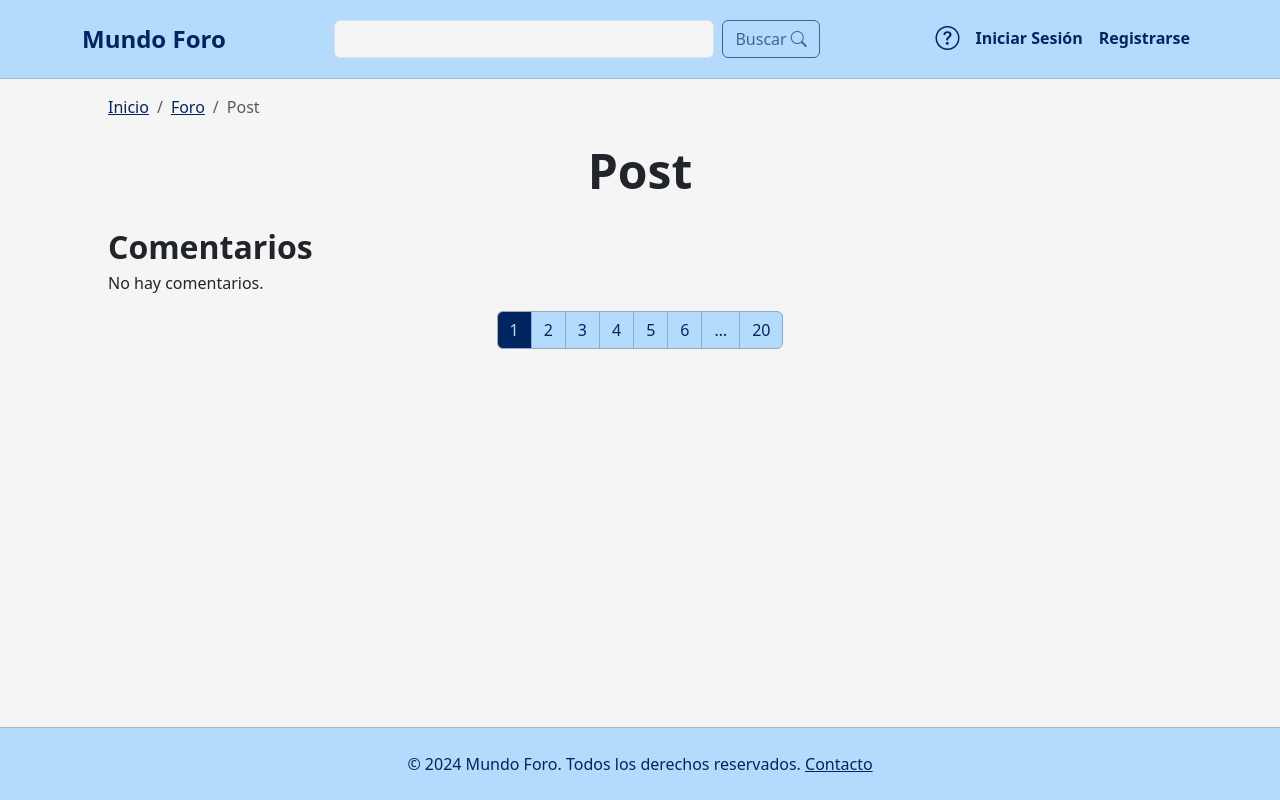
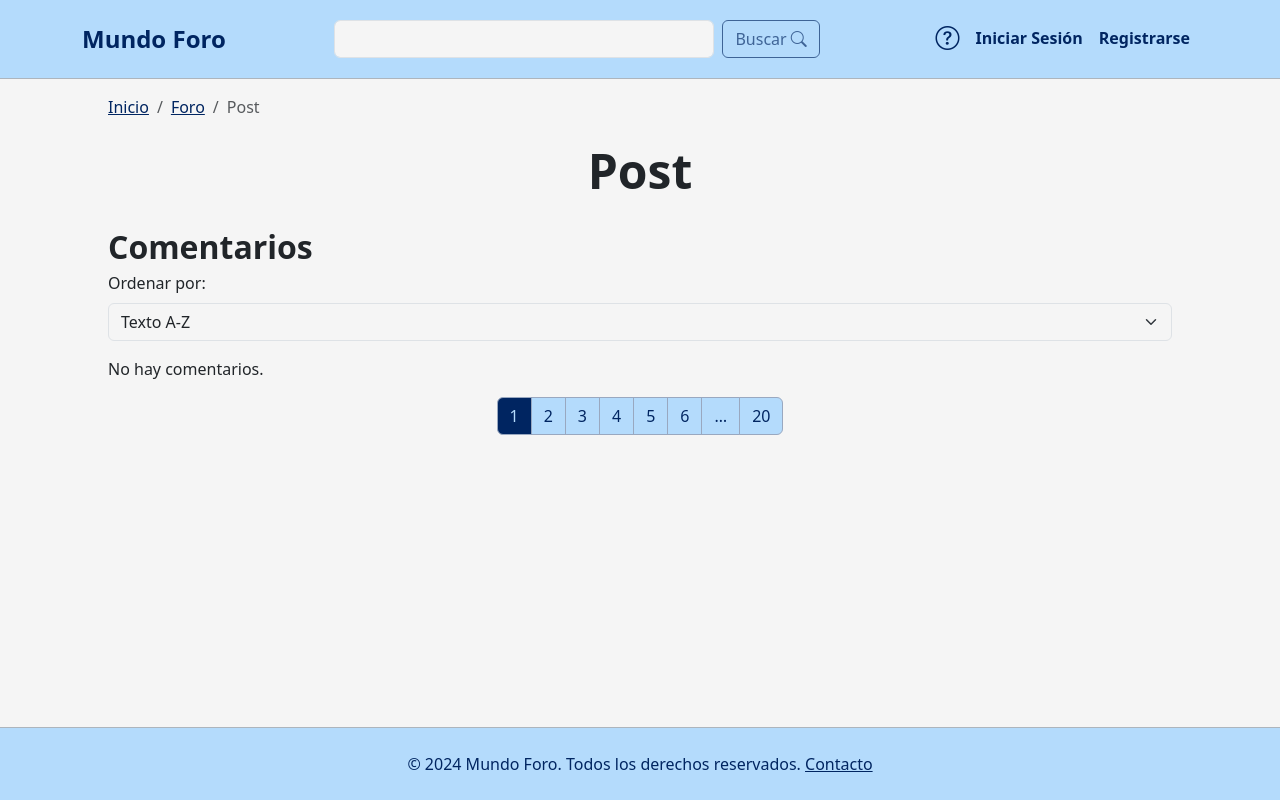
Before and after one commit to Croissanton/IU_Proyecto, a React (Create React App) app in the folder foro-mundo/: page /post/1 in a window 1280 px wide. Built offline with nearby package versions, Linux system fonts and the light colour scheme.

Commit message:
select de comentarios y mejores selects

```diff
--- a/foro-mundo/src/Pages/MainPage.js
+++ b/foro-mundo/src/Pages/MainPage.js
@@ -32,6 +32,9 @@ function MainPage() {
       localStorage.setItem("topics", JSON.stringify(defaultTopics));
       setTopics(defaultTopics);
     }
+
+    //Establecer el criterio de ordenación por defecto
+    setSortCriteria("nombreAZ");
   }, []);
 
   const handleTopicClick = (id) => {
@@ -53,13 +56,20 @@ function MainPage() {
 
   // Ordenar los tópicos según el criterio seleccionado
   const sortedTopics = [...topics].sort((a, b) => {
-    if (sortCriteria === "name") {
+    if (sortCriteria === "nombreAZ") {
       return a.topic.localeCompare(b.topic);
-    } else if (sortCriteria === "post_num") {
+    } else if (sortCriteria === "nombreZA") {
+      return b.topic.localeCompare(a.topic);
+    } else if (sortCriteria === "masPosts") {
       return b.post_num - a.post_num;
-    } else if (sortCriteria === "view_num") {
+    } else if (sortCriteria === "menosPosts") {
+      return a.post_num - b.post_num;
+    } else if (sortCriteria === "masVisitas") {
       return b.view_num - a.view_num;
+    } else if (sortCriteria === "menosVisitas") {
+      return a.view_num - b.view_num;
     }
+
     return 0;
   });
 
@@ -76,9 +86,12 @@ function MainPage() {
           <label className="me-2">Ordenar por:</label>
           <div className="d-flex justify-content-center">
             <select className="form-select me-2" onChange={(e) => handleSortChange(e.target.value)}>
-              <option value="name">Nombre</option>
-              <option value="post_num">Posts</option>
-              <option value="view_num">Visitas</option>
+              <option value="nombreAZ">Título A-Z</option>
+              <option value="nombreZA">Título Z-A</option>
+              <option value="masPosts">Más posts</option>
+              <option value="menosPosts">Menos posts</option>
+              <option value="masVisitas">Más visitas</option>
+              <option value="menosVisitas">Menos visitas</option>
             </select>
           </div>
         </div>
--- a/foro-mundo/src/Pages/PostPage.js
+++ b/foro-mundo/src/Pages/PostPage.js
@@ -26,6 +26,7 @@ function PostPage() {
   const [showModal, setShowModal] = useState(false);
   const { showToast } = useToast();
   const [comments, setComments] = useState([]);
+  const [sortCriteria, setSortCriteria] = useState("newest"); // Estado para el criterio de ordenación
   const navigate = useNavigate();
 
   const cookies = new Cookies();
@@ -43,6 +44,9 @@ function PostPage() {
       const currentPost = posts.find(post => post.id === postId);
       setPost(currentPost);
     }
+
+    //Establecer el criterio de ordenación por defecto
+    setSortCriteria("textoAZ");
   }, [postId]);
 
   // Cargar comentarios desde localStorage
@@ -202,6 +206,32 @@ function PostPage() {
     setCharacterCount(0);
   };
 
+  const handleSortChange = (criteria) => {
+    setSortCriteria(criteria);
+  };
+
+  const sortedComments = [...comments].sort((a, b) => {
+    if (sortCriteria === "textoAZ") {
+      return a.title.localeCompare(b.title);
+    } else if (sortCriteria === "textoZA") {
+      return b.title.localeCompare(a.title);
+    } else if (sortCriteria === "nuevo") {
+      return new Date(b.date) - new Date(a.date);
+    } else if (sortCriteria === "antiguo") {
+      return new Date(a.date) - new Date(b.date);
+    } else if (sortCriteria === "masPositivos") {
+      return b.upvotes - a.upvotes;
+    } else if (sortCriteria === "menosPositivos") {
+      return a.upvotes - b.upvotes;
+    } else if (sortCriteria === "masNegativos") {
+      return b.downvotes - a.downvotes;
+    } else if (sortCriteria === "menosNegativos") {
+      return a.downvotes - b.downvotes;
+    }
+
+    return 0;
+  });
+
   const category = post ? topics.find(topic => topic.id === parseInt(post.topicId)) : null;
 
   return (
@@ -214,7 +244,8 @@ function PostPage() {
           </Breadcrumb.Item>
           <Breadcrumb.Item active>{post ? post.title : "Post"}</Breadcrumb.Item>
         </Breadcrumb>
-        <label style={{ fontSize: "3rem", fontWeight: "bold", display: "block", textAlign: "center" }}>{post ? post.title : "Post"}</label>      </div>
+        <label style={{ fontSize: "3rem", fontWeight: "bold", display: "block", textAlign: "center" }}>{post ? post.title : "Post"}</label>
+      </div>
       {post && (
         <div className="container-xxl my-3">
           <PostCard
@@ -290,10 +321,28 @@ function PostPage() {
 
       <div className="container-xxl my-3">
         <label style={{ fontSize: "2rem", fontWeight: "bold" }}>Comentarios</label>
-        {comments.length === 0 ? (
+        <div className="mb-3">
+          <label htmlFor="sortSelect" className="form-label">Ordenar por:</label>
+          <select
+            id="sortSelect"
+            className="form-select"
+            value={sortCriteria}
+            onChange={(e) => handleSortChange(e.target.value)}
+          >
+            <option value="textoAZ">Texto A-Z</option>
+            <option value="textoZA">Texto Z-A</option>
+            <option value="reciente">Más recientes</option>
+            <option value="antiguo">Más antiguos</option>
+            <option value="masPositivos">Más votos positivos</option>
+            <option value="menosPositivos">Menos votos positivos</option>
+            <option value="masNegativos">Más votos negativos</option>
+            <option value="menosNegativos">Menos votos negativos</option>
+          </select>
+        </div>
+        {sortedComments.length === 0 ? (
           <p>No hay comentarios.</p>
         ) : (
-          comments.map((comment) => (
+          sortedComments.map((comment) => (
             <PostComment
               key={comment.id}
               id={comment.id}
--- a/foro-mundo/src/Pages/SearchPage.js
+++ b/foro-mundo/src/Pages/SearchPage.js
@@ -24,6 +24,9 @@ function SearchPage() {
     const storedPosts = JSON.parse(localStorage.getItem("posts")) || [];
     const filteredPosts = storedPosts.filter((post) => post.topicId === topicId);
     setPosts(filteredPosts);
+
+    //Establecer el criterio de ordenación por defecto
+    setSortCriteria("nombreAZ");
   }, [topicId]);
 
   const handlePostClick = (id) => {
@@ -45,15 +48,28 @@ function SearchPage() {
   const sortedPosts = [...posts].sort((a, b) => {
     if (sortCriteria === "title") {
       return a.title.localeCompare(b.title);
-    } else if (sortCriteria === "newest") {
+    } else if (sortCriteria === "nuevo") {
       return new Date(b.date) - new Date(a.date);
-    } else if (sortCriteria === "oldest") {
+    } else if (sortCriteria === "antiguo") {
       return new Date(a.date) - new Date(b.date);
-    } else if (sortCriteria === "view_num") {
+    } else if (sortCriteria === "ultimoNuevo") {
+      return new Date(b.lm_date) - new Date(a.lm_date);
+    } else if (sortCriteria === "ultimoAntiguo") {
+      return new Date(a.lm_date) - new Date(b.lm_date);
+    } else if (sortCriteria === "nombreAZ") {
+      return a.title.localeCompare(b.title);
+    } else if (sortCriteria === "nombreZA") {
+      return b.title.localeCompare(a.title);
+    } else if (sortCriteria === "masVisitas") {
       return b.view_num - a.view_num;
-    } else if (sortCriteria === "res_num") {
+    } else if (sortCriteria === "menosVisitas") {
+      return a.view_num - b.view_num;
+    } else if (sortCriteria === "masRespuestas") {
       return b.res_num - a.res_num;
+    } else if (sortCriteria === "menosRespuestas") {
+      return a.res_num - b.res_num;
     }
+
     return 0;
   });
 
@@ -101,11 +117,16 @@ function SearchPage() {
           <label className="me-2">Ordenar por:</label>
           <div className="d-flex justify-content-center">
             <select className="form-select me-2" onChange={(e) => handleSortChange(e.target.value)}>
-              <option value="newest">Más nuevo</option>
-              <option value="oldest">Más antiguo</option>
-              <option value="title">Título</option>
-              <option value="view_num">Visitas</option>
-              <option value="res_num">Respuestas</option>
+              <option value="nombreAZ">Título A-Z</option>
+              <option value="nombreZA">Título Z-A</option>
+              <option value="nuevo">Más nuevo</option>
+              <option value="antiguo">Más antiguo</option>
+              <option value="ultimoNuevo">Último mensaje más nuevo</option>
+              <option value="ultimoAntiguo">Último mensaje más antiguo</option>
+              <option value="masVisitas"> Más visitas</option>
+              <option value="menosVisitas"> Menos visitas</option>
+              <option value="masRespuestas">Más respuestas</option>
+              <option value="menosRespuestas">Menos respuestas</option>
             </select>
           </div>
         </div>
```
